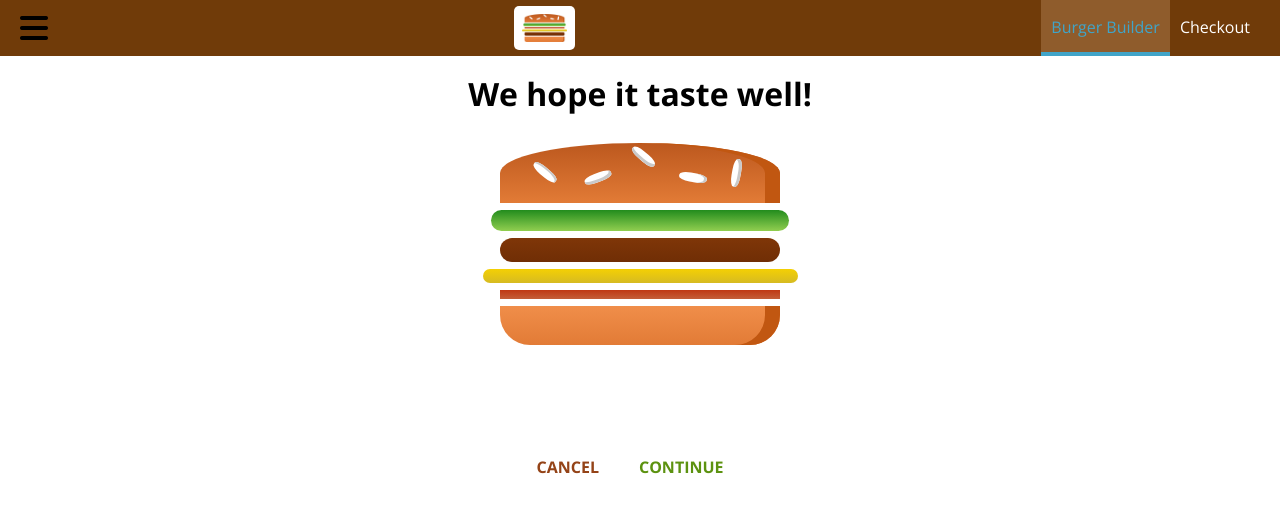
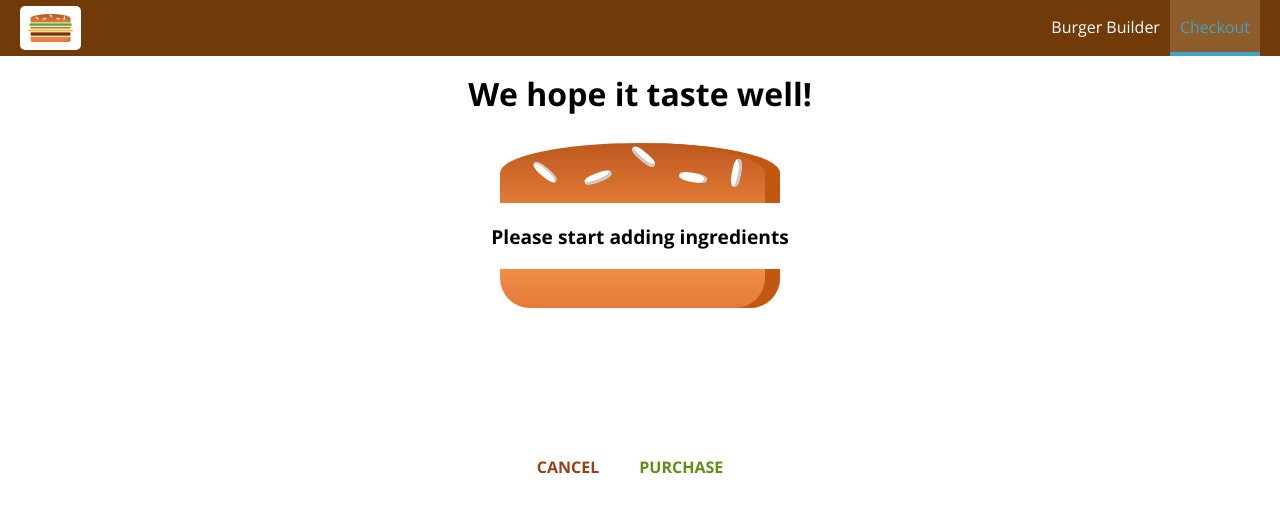
Before and after one commit to jcrowe85/burger-builder, a React (Create React App) app: page /checkout in a window 1280 px wide. Shown: the top 512 px of the page. Built offline with nearby package versions, Linux system fonts and the light colour scheme.

Commit message:
add url params

```diff
--- a/src/App.js
+++ b/src/App.js
@@ -3,18 +3,17 @@ import React from 'react';
 import Layout from './hoc/Layout/Layout';
 import BurgerBuilder from './containers/BurgerBuilder/BurgerBuilder';
 import Checkout from './containers/Checkout/Checkout';
-import { Route } from 'react-router-dom';
-import { BrowserRouter } from 'react-router-dom';
+import { Route, Switch} from 'react-router-dom';
 
 function App() {
   return (
     <div>
-      <BrowserRouter>
-        <Layout>
+      <Layout>
+        <Switch>
+          <Route path="/checkout/" component={Checkout} />
           <Route path="/" exact component={BurgerBuilder} />
-          <Route path="/checkout/" component={Checkout} />
-        </Layout>
-      </BrowserRouter>
+        </Switch>
+      </Layout>
     </div>
   );
 }
--- a/src/components/Burger/Burger.module.css
+++ b/src/components/Burger/Burger.module.css
@@ -2,7 +2,7 @@
     width: 100%;
     margin: auto;
     height: 250px;
-    overflow: scroll;
+    overflow: hidden;
     text-align: center;
     font-weight: bold;
     font-size: 1.2rem;
--- a/src/components/Navigation/NavigationItems/NavigationItem/NavigationItem.js
+++ b/src/components/Navigation/NavigationItems/NavigationItem/NavigationItem.js
@@ -1,12 +1,14 @@
 import React from 'react';
 
 import classes from './NavigationItem.module.css';
+import { NavLink } from 'react-router-dom';
 
 const navigationItem = ( props ) => (
     <li className={classes.NavigationItem}>
-        <a
-            href={props.link}
-            className={props.active ? classes.active : null}>{props.children}</a>
+        <NavLink
+            to={props.link}
+            exact
+            activeClassName={classes.active}>{props.children}</NavLink>
     </li>
 );
 
--- a/src/components/Navigation/NavigationItems/NavigationItems.js
+++ b/src/components/Navigation/NavigationItems/NavigationItems.js
@@ -5,8 +5,8 @@ import NavigationItem from './NavigationItem/NavigationItem';
 
 const navigationItems = () => (
     <ul className={classes.NavigationItems}>
-        <NavigationItem link="/" active>Burger Builder</NavigationItem>
-        <NavigationItem link="/">Checkout</NavigationItem>
+        <NavigationItem link="/" >Burger Builder</NavigationItem>
+        <NavigationItem link="/checkout" >Checkout</NavigationItem>
     </ul>
 );
 
--- a/src/components/Navigation/SideDrawer/DrawerToggle/DrawerToggle.js
+++ b/src/components/Navigation/SideDrawer/DrawerToggle/DrawerToggle.js
@@ -1,9 +1,10 @@
 import React from 'react';
+import classes from './DrawerToggle.module.css';
 
 const drawerToggle = (props) => (
     <i
         onClick={props.clicked}
-        className="fa fa-bars fa-2x"
+        className={`fa fa-bars fa-2x ${classes.DrawerToggle}`}
         aria-hidden="true"></i>
 );
 
--- /dev/null
+++ b/src/components/Navigation/SideDrawer/DrawerToggle/DrawerToggle.module.css
@@ -0,0 +1,5 @@
+@media (min-width: 500px) {
+    .DrawerToggle {
+        display: none;
+    }
+}
--- a/src/components/Order/CheckoutSummary/CheckoutSummary.js
+++ b/src/components/Order/CheckoutSummary/CheckoutSummary.js
@@ -12,9 +12,9 @@ const checkoutSummary = (props) => {
                 <Burger ingredients={props.ingredients} />
             </div>
             <Button btnType="Danger"
-                    clicked>CANCEL</Button>
+                    clicked={props.checkoutCanceled}>CANCEL</Button>
             <Button btnType="Success"
-                    clicked>CONTINUE</Button>
+                    clicked={props.checkoutContinued}>PURCHASE</Button>
         </div>
     );
 }
--- a/src/containers/BurgerBuilder/BurgerBuilder.js
+++ b/src/containers/BurgerBuilder/BurgerBuilder.js
@@ -8,7 +8,6 @@ import OrderSummary from '../../components/Burger/OrderSummary/OrderSummary';
 import axios from '../../axios-orders';
 import Spinner from '../../components/UI/Spinner/Spinner'
 import withErrorHandler from '../../hoc/withErrorHandler/withErrorHandler';
-import { Route, NavLink, Redirect } from 'react-router-dom';
 
 const INGREDIENT_PRICES = {
     salad: 0.5,
@@ -29,6 +28,7 @@ class BurgerBuilder extends Component {
     }
 
     componentDidMount () {
+        console.log(this.props)
         axios.get('https://react-my-burger-5de9c-default-rtdb.firebaseio.com/ingredients.json')
         .then(response => {
             this.setState({ingredients: response.data})
@@ -84,8 +84,7 @@ class BurgerBuilder extends Component {
     }
 
     purchaseContinueHandler = () => {
-        this.setState({loading: true })
-        this.props.history.push('/checkout')
+        // this.setState({loading: true })
         // const order = {
         //     ingredients: this.state.ingredients,
         //     price: this.state.totalPrice,
@@ -107,6 +106,14 @@ class BurgerBuilder extends Component {
         //     .catch(error => {
         //         this.setState({loading: false, purchasing: false})
         //     });
+        const queryParams = [];
+        for (let i in this.state.ingredients) {
+            queryParams.push(encodeURIComponent(i) + '=' + encodeURIComponent(this.state.ingredients[i]));
+        }
+        const queryString = queryParams.join('&');
+        this.props.history.push({
+                pathname: '/checkout',
+                search: '?' + queryString})
     }
 
     render() {
--- a/src/containers/Checkout/Checkout.js
+++ b/src/containers/Checkout/Checkout.js
@@ -1,20 +1,40 @@
 import React, { Component } from 'react';
-
 import CheckoutSummary from '../../components/Order/CheckoutSummary/CheckoutSummary';
 
 class Checkout extends Component {
     state = {
         ingredients: {
-            salad: 1,
-            meat: 1,
-            cheese: 1,
-            bacon: 1
+            salad: 0,
+            meat: 0,
+            bacon: 0,
+            cheese: 0
         }
     }
+
+    componentDidMount() {
+        const query = new URLSearchParams(this.props.location.search);
+        const ingredients = {};
+        for (let param of query.entries()) {
+            ingredients[param[0]] = +param[1];
+        }
+        this.setState({ingredients: ingredients})
+    }
+
+    checkoutCanceledHandler = () => {
+        this.props.history.goBack();
+    }
+
+    checkoutContinueHandler = () => {
+        this.props.history.replace('/checkout/contact-data');
+    }
+
     render () {
         return (
             <div>
-                <CheckoutSummary ingredients={this.state.ingredients} />
+                <CheckoutSummary
+                ingredients={this.state.ingredients}
+                checkoutCanceled={this.checkoutCanceledHandler}
+                checkoutContinued={this.checkoutContinueHandler} />
             </div>
         )
     }
--- a/src/index.js
+++ b/src/index.js
@@ -3,11 +3,12 @@ import ReactDOM from 'react-dom';
 import './index.css';
 import App from './App';
 import reportWebVitals from './reportWebVitals';
+import { BrowserRouter } from 'react-router-dom';
 
 ReactDOM.render(
-  <React.StrictMode>
+  <BrowserRouter>
       <App />
-  </React.StrictMode>,
+  </BrowserRouter>,
   document.getElementById('root')
 );
 
```
Also changed, not shown: 2 other files (tests, documents, lock files or other folders).
